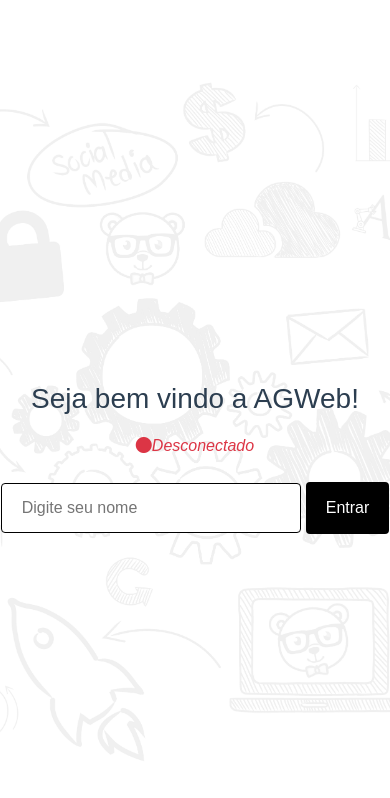
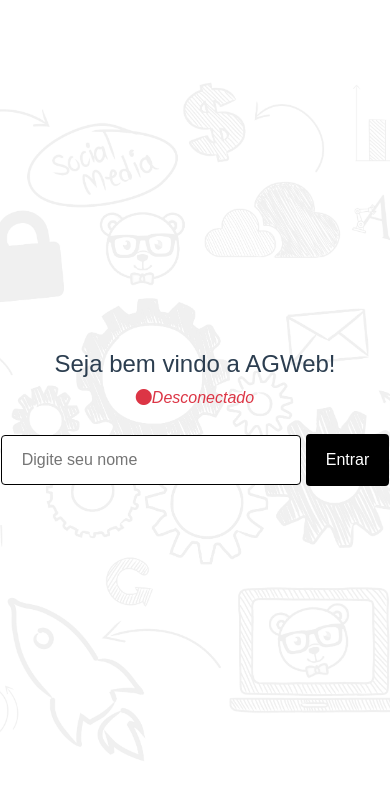
Before and after one commit to AutoGestaoWeb/TwilioConversationIntegration, a Vue app: page / in a window 390 px wide. Shown: the top 798 px of the page. Built offline with nearby package versions, Linux system fonts and the light colour scheme.

Commit message:
Alteração na responsividade

```diff
--- a/src/components/ChatComponent.vue
+++ b/src/components/ChatComponent.vue
@@ -155,7 +155,20 @@
 .titulo {
   font-family: "Encode Sans", Sans-serif;
   font-size: 28px;
-  padding: 40px 0px 10px 0px;
-  margin-top: 40px
+  word-wrap: break-word;
+  overflow-wrap: break-word;
+  /* Garante a quebra de palavras longas */
+  white-space: normal;
+  /* Permite quebra de linha no texto */
+  text-align: center;
+  padding: 0 10px;
+}
+
+@media (max-width: 600px) {
+  .titulo {
+    font-size: 24px;
+
+  }
+
 }
 </style>
--- a/src/components/ConversationComponent.vue
+++ b/src/components/ConversationComponent.vue
@@ -13,7 +13,7 @@
         <!--Mudança de input para textarea-->
 
         <textarea v-model="messageText" @keyup.enter="sendMessage" class="form-control"
-          placeholder="Digite sua mensagem" /> <!-- Modificado para ocupar toda a largura -->
+          placeholder="Digite sua mensagem"></textarea>
         <button @click="sendMessage" :disabled="isSending" class="btn btn-success">
           <i class="bi bi-send"></i>
         </button>
@@ -122,16 +122,29 @@
   justify-content: center;
   align-items: center;
   height: 100%;
+  overflow: hidden;
+  /* Impede o scroll na tela inteira */
 }
 
 /* Modificações para o chat*/
 
+#conversation {
+  display: flex;
+  flex-direction: column;
+  height: 100%;
+  width: 100%;
+  max-height: 80vh;
+  overflow: hidden;
+  /* Altura máxima para o contêiner */
+}
+
+
 .conversation-container {
   margin: 0 auto;
   width: 100%;
-  height: 800px;
   padding: 0 20px;
   overflow: auto;
+  flex: 1;
 }
 
 
@@ -243,14 +256,23 @@
 /* Responsividade para Mobile */
 @media (max-width: 600px) {
   .bubble {
-    max-width: 70%;
+    max-width: 60%;
   }
 
   .input-container textarea {
     font-size: 14px;
   }
 
-  .input-container button {
+  #conversation {
+    max-height: 75vh;
+    /* Altura máxima para o contêiner */
+  }
+
+  .conversation-container {
+    width: 90%;
+  }
+
+  #conversartion .input-container button {
     padding: 10px;
     font-size: 14px;
   }
@@ -258,16 +280,19 @@
 
 /* Responsividade para Tablets */
 @media (min-width: 601px) and (max-width: 1024px) {
-  .bubble {
-    max-width: 60%;
+  .conversation-container {
+    width: 95%;
+    padding: 0 15px;
+    /* Ajuste o padding conforme necessário */
   }
 
   .input-container textarea {
     font-size: 16px;
+    min-height: 40px;
   }
 
   .input-container button {
-    padding: 12px 16px;
+    padding: 12px 18px;
     font-size: 16px;
   }
 }
```
